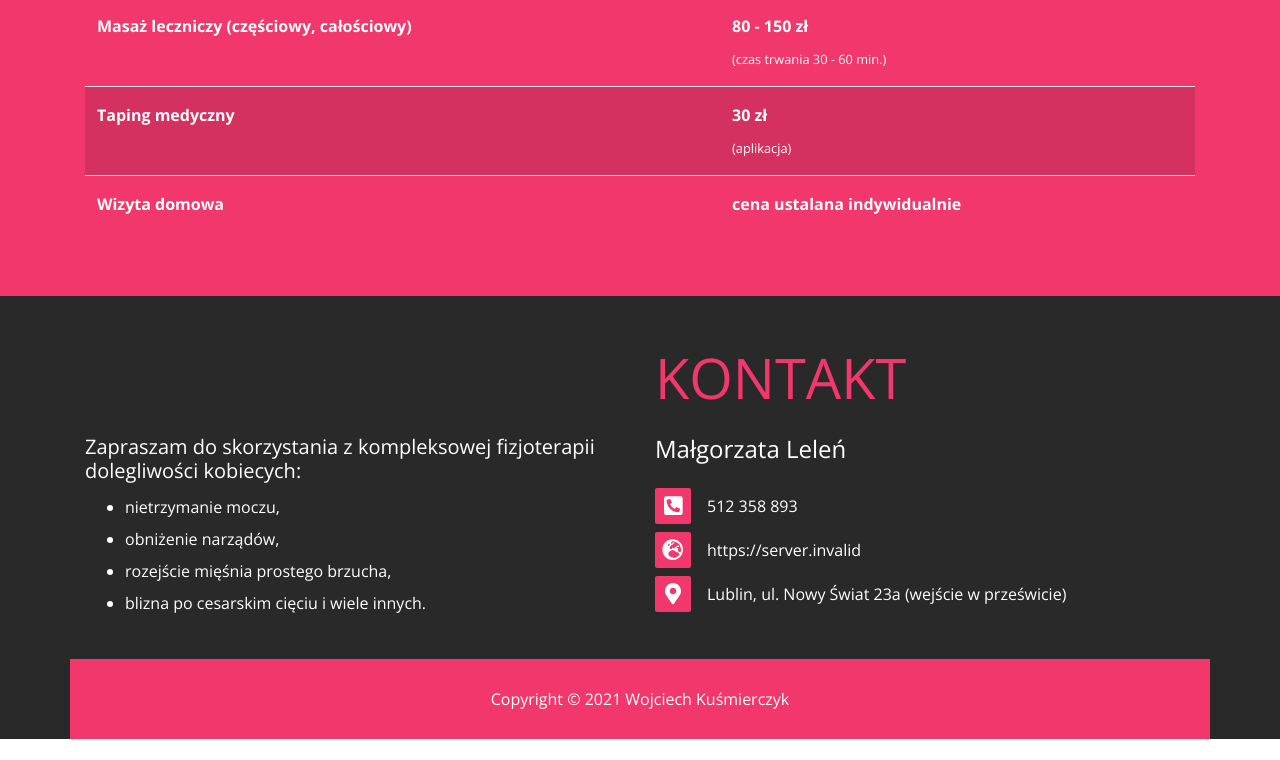
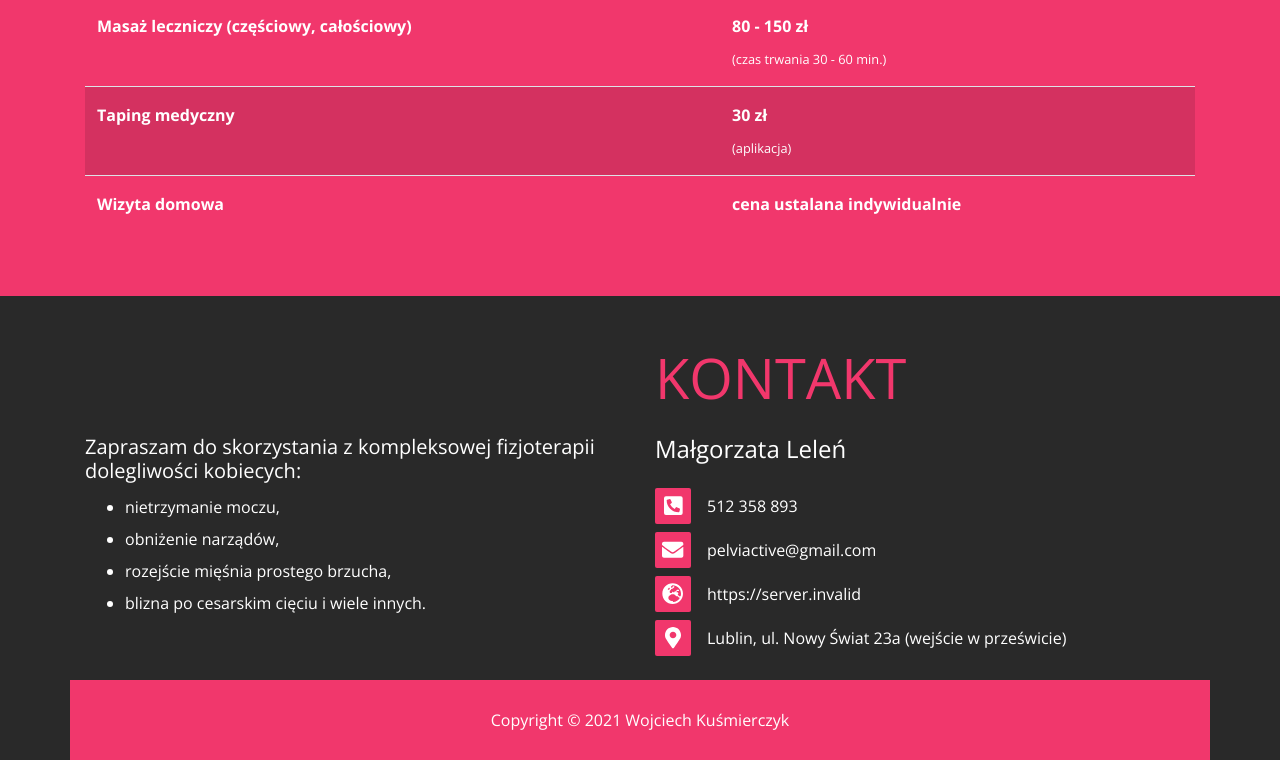
Before and after one commit to kusmierczykw/pelvi-active.netlify.com, a Gatsby site: page / in a window 1280 px wide. Shown: the part 4175-4935 px from the top of the page. Before the commit the page ends 4914 px from the top, so only its background shows below. Built offline with nearby package versions, Linux system fonts and the light colour scheme; Gatsby itself is replaced by a stand-in of ours; no server answers.

Commit message:
Dodanie maila na stronie.

```diff
--- a/src/layout/footer/footer.js
+++ b/src/layout/footer/footer.js
@@ -2,8 +2,9 @@
 import { FontAwesomeIcon } from '@fortawesome/react-fontawesome';
 import { faPhoneSquareAlt } from '@fortawesome/free-solid-svg-icons/faPhoneSquareAlt';
 import { faGlobeEurope } from '@fortawesome/free-solid-svg-icons/faGlobeEurope';
+import { faEnvelope } from '@fortawesome/free-solid-svg-icons/faEnvelope';
 import IconWrapper from '../../components/icon-wrapper';
-import {faMapMarkerAlt} from "@fortawesome/free-solid-svg-icons/faMapMarkerAlt";
+import { faMapMarkerAlt } from "@fortawesome/free-solid-svg-icons/faMapMarkerAlt";
 
 const Footer = () => {
     return (
@@ -43,6 +44,18 @@
                                 />
                             </IconWrapper>
                             512 358 893
+                        </a>
+                        <a
+                            href="mailto:pelviactive@gmail.com"
+                            className="d-flex align-items-center text-white mt-2">
+                            <IconWrapper>
+                                <FontAwesomeIcon
+                                    icon={faEnvelope}
+                                    size={'lg'}
+                                    color={'white'}
+                                />
+                            </IconWrapper>
+                            pelviactive@gmail.com
                         </a>
                         <a
                             href={process.env.GATSBY_HOST_ADDRESS}
```
